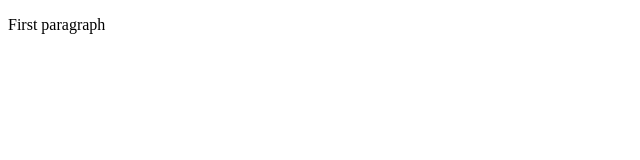
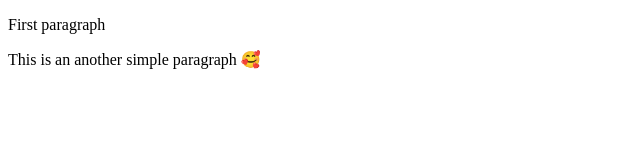
Before and after one commit to kusumo1920/git-play-amigoscode, a plain HTML site: page index.html in a window 1280 px wide. Shown: the whole page, without its empty margins (0-640 px from the left). Drawn offline with Linux system fonts and the light colour scheme.

Commit message:
added HTML p element

```diff
--- a/index.html
+++ b/index.html
@@ -8,5 +8,6 @@
   </head>
   <body>
     <p>First paragraph</p>
+    <p>This is an another simple paragraph 🥰</p>
   </body>
 </html>
```
